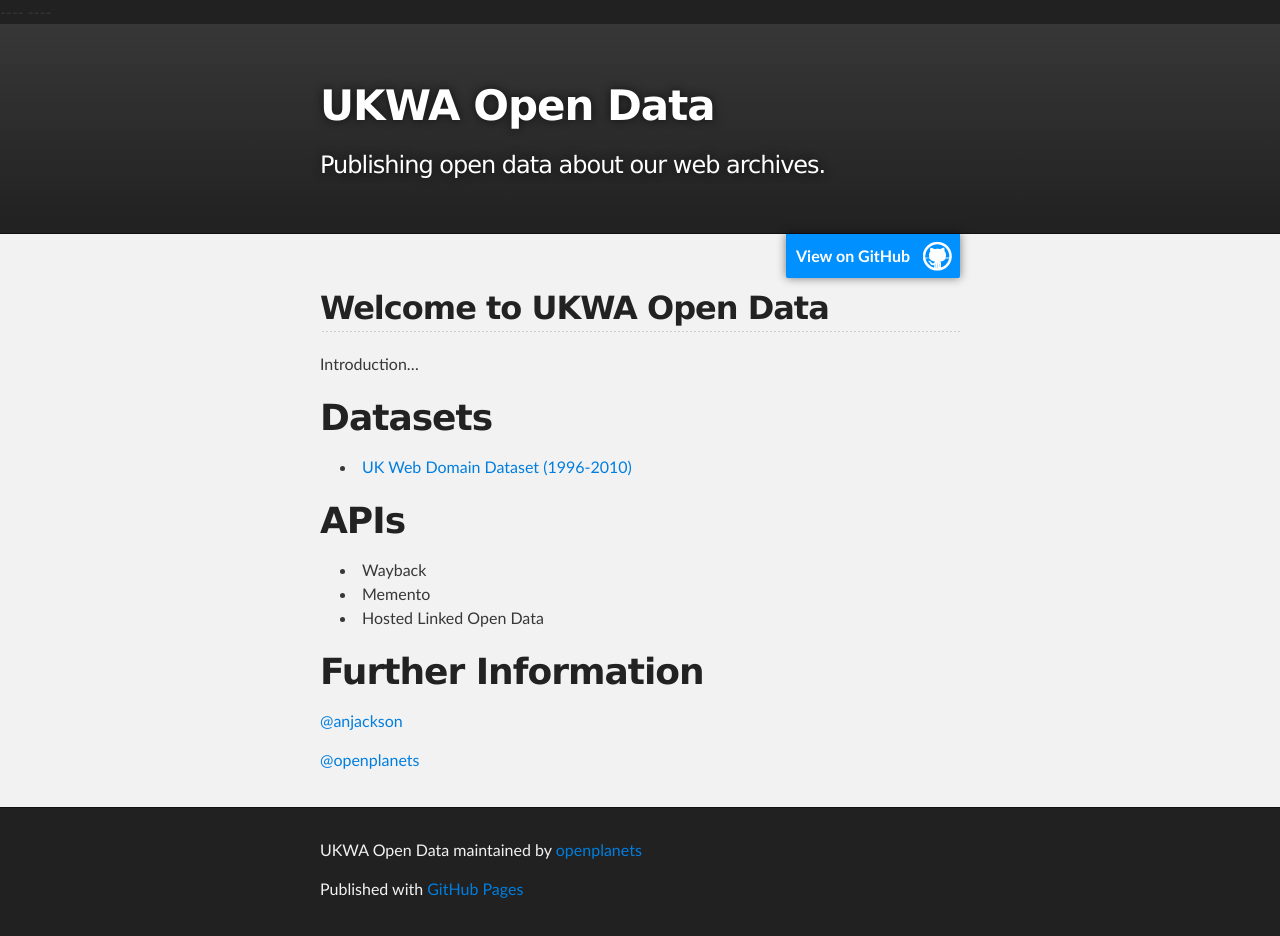
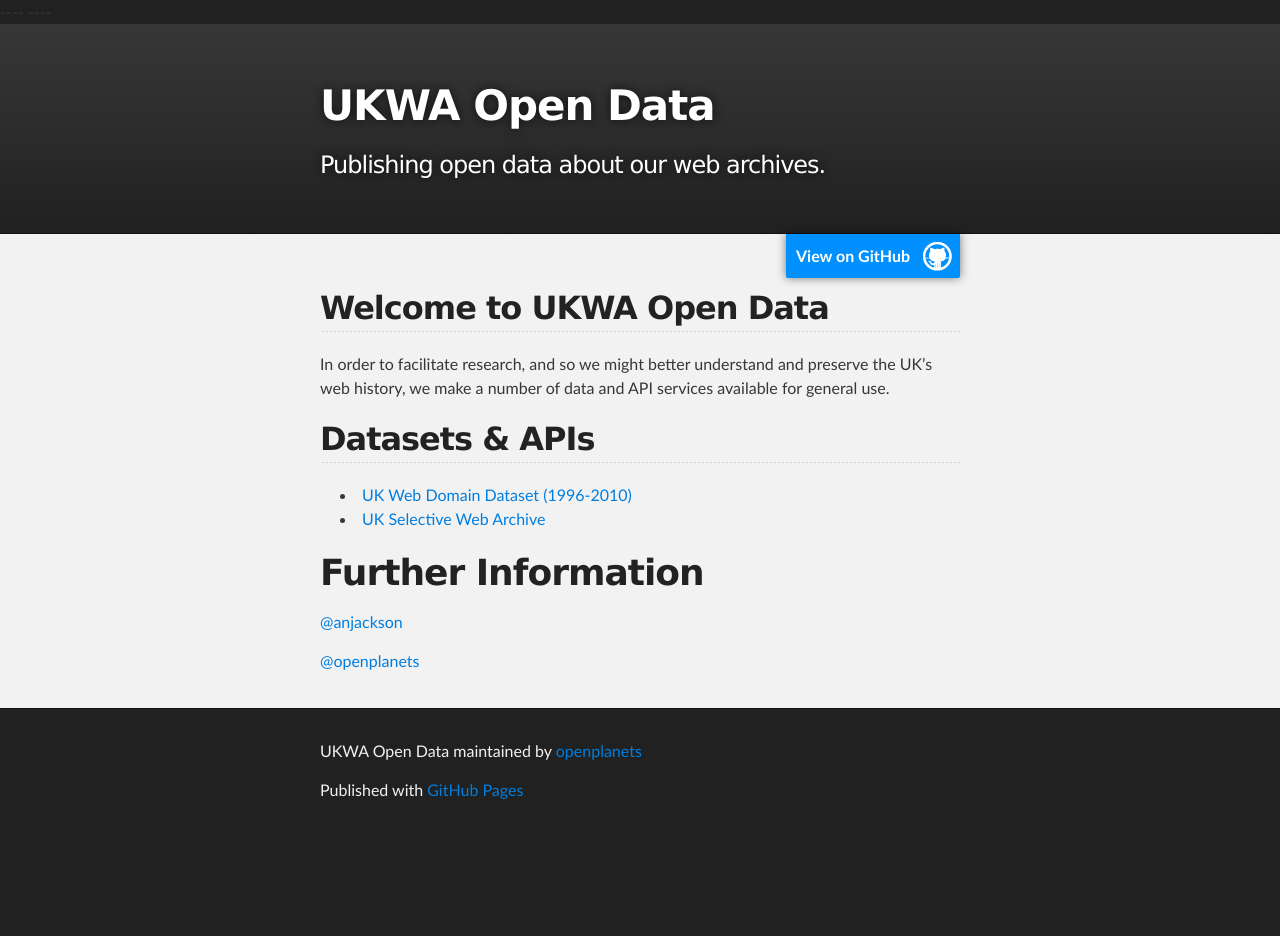
Before and after one commit to ukwa/opendata, a Jekyll site: the page built from index.md, in a window 1280 px wide. Built offline with Jekyll 4.4.1, drawn with Linux system fonts in a browser that asks for light colours; after the commit the page ends 900 px from its top, so only the background shows below that.

Commit message:
Moved the selective archive documentation.

```diff
--- a/index.md
+++ b/index.md
@@ -3,20 +3,14 @@
 title: Welcome to UKWA Open Data
 ---
 
-Introduction...
+In order to facilitate research, and so we might better understand and preserve the UK's web history, we make a number of data and API services available for general use.
 
-Datasets
-========
+Datasets & APIs
+---------------
 
 * [UK Web Domain Dataset (1996-2010)](ukweb1996to2010)
+* [UK Selective Web Archive](ukselective)
 
-
-APIs
-====
-
-* Wayback
-* Memento
-* Hosted Linked Open Data
 
 Further Information
 ===================
```
Also changed, not shown: ukweb1996to2010.md (+7 -3 lines), ukselective.md (renamed from selectivearchive.md).
